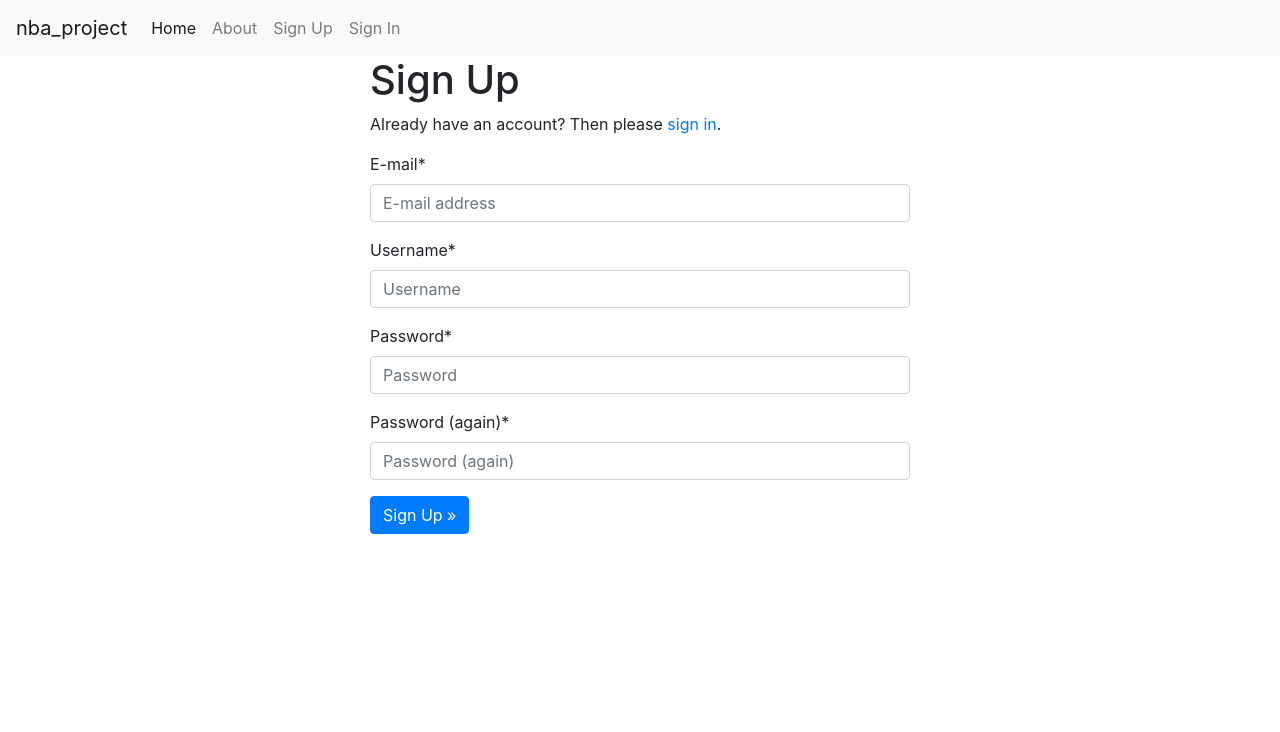
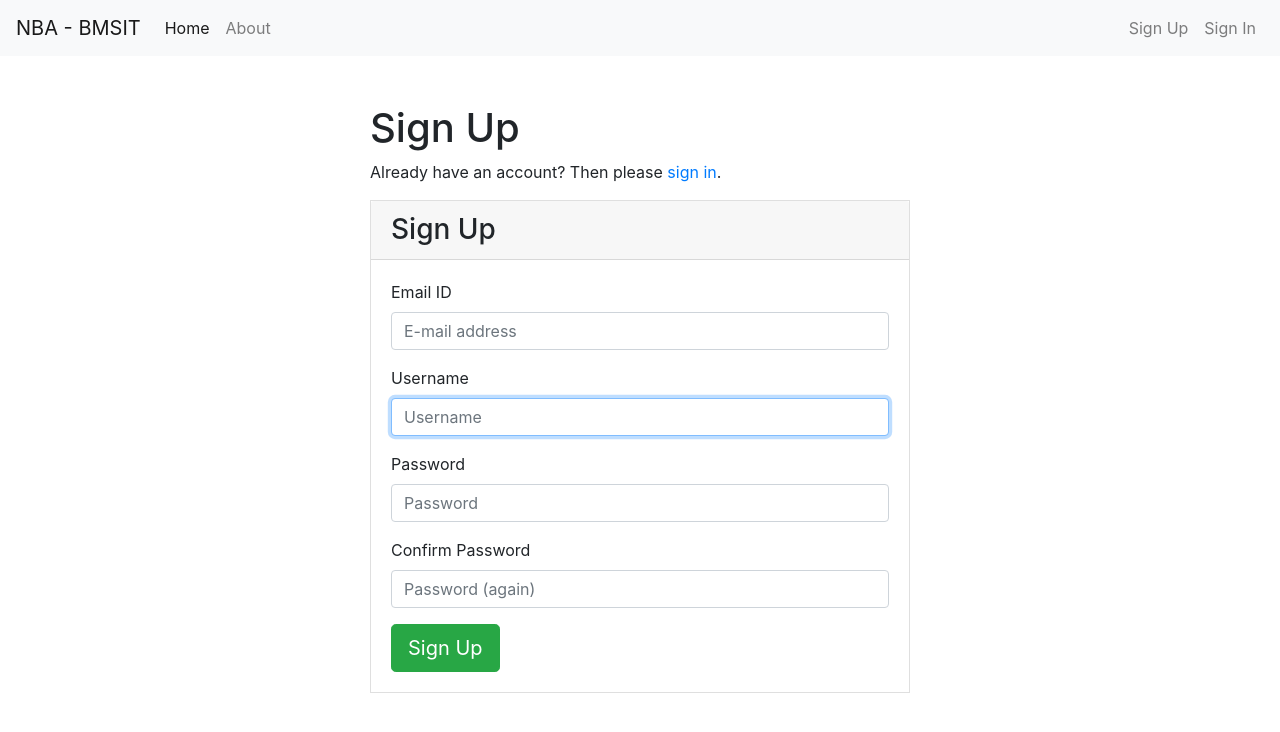
Before and after one commit to mayankkushal/nba, a Django app: page /accounts/signup/ in a window 1280 px wide. Shown: the top 732 px of the page. Run offline with Django 3.2, Linux system fonts and the light colour scheme; parts of the project's set-up code (start-up, migrations or seed data) failed here and were passed over; some libraries are stand-ins or nearby versions.

Commit message:
frontend changes

```diff
--- a/nba_project/templates/account/email.html
+++ b/nba_project/templates/account/email.html
@@ -7,7 +7,7 @@
 {% block head_title %}{% trans "Account" %}{% endblock %}
 
 {% block inner %}
-<h1>{% trans "E-mail Addresses" %}</h1>
+<h1 class="pt-5">{% trans "E-mail Addresses" %}</h1>
 
 {% if user.emailaddress_set.all %}
 <p>{% trans 'The following e-mail addresses are associated with your account:' %}</p>
@@ -24,11 +24,11 @@
 
     {{ emailaddress.email }}
     {% if emailaddress.verified %}
-    <span class="verified">{% trans "Verified" %}</span>
+    <span class="pl-5 verified">Status: {% trans "Verified" %}</span>
     {% else %}
     <span class="unverified">{% trans "Unverified" %}</span>
     {% endif %}
-    {% if emailaddress.primary %}<span class="primary">{% trans "Primary" %}</span>{% endif %}
+    {% if emailaddress.primary %}<span class="primary pl-5">{% trans "Primary" %}</span>{% endif %}
   </label>
 </div>
   {% endfor %}
--- a/nba_project/templates/account/email_confirm.html
+++ b/nba_project/templates/account/email_confirm.html
@@ -7,7 +7,7 @@
 
 
 {% block inner %}
-<h1>{% trans "Confirm E-mail Address" %}</h1>
+<h1 class="pt-5">{% trans "Confirm E-mail Address" %}</h1>
 
 {% if confirmation %}
 
--- a/nba_project/templates/account/logout.html
+++ b/nba_project/templates/account/logout.html
@@ -5,11 +5,10 @@
 {% block head_title %}{% trans "Sign Out" %}{% endblock %}
 
 {% block inner %}
-<h1>{% trans "Sign Out" %}</h1>
 
-<p>{% trans 'Are you sure you want to sign out?' %}</p>
+<p><h4 class="pt-5 center">{% trans 'Are you sure you want to sign out?' %}</h4></p>
 
-<form method="post" action="{% url 'account_logout' %}">
+<form class="center" method="post" action="{% url 'account_logout' %}">
   {% csrf_token %}
   {% if redirect_field_value %}
   <input type="hidden" name="{{ redirect_field_name }}" value="{{ redirect_field_value }}"/>
--- a/nba_project/templates/account/signup.html
+++ b/nba_project/templates/account/signup.html
@@ -6,17 +6,45 @@
 {% block head_title %}{% trans "Signup" %}{% endblock %}
 
 {% block inner %}
-<h1>{% trans "Sign Up" %}</h1>
+<h1 class="center pt-5">{% trans "Sign Up" %}</h1>
 
-<p>{% blocktrans %}Already have an account? Then please <a href="{{ login_url }}">sign in</a>.{% endblocktrans %}</p>
+<p class="center">{% blocktrans %}Already have an account? Then please <a href="{{ login_url }}">sign in</a>.{% endblocktrans %}</p>
+<div class="row">
+    <div class="col-md-12">
+        <div class="row">
+            <div class="col-md-12 mx-auto">
+                <div class="card rounded-0">
+                    <div class="card-header">
+                        <h3 class="mb-0">Sign Up</h3>
+                    </div>
+                    <div class="card-body">
+                        <form class="form" role="form" autocomplete="off" id="formLogin" novalidate="" method="POST">{% csrf_token %}
+                            <div class="form-group">
+                                <label for="uname1">Email ID</label>
+                                <input type="email" name="email" placeholder="E-mail address" class="textinput textInput form-control" required id="id_email" />
+                                <div class="invalid-feedback">Oops, you missed this one.</div>
+                            </div>
+                            <div class="form-group">
+                                <label>Username</label>
+                                <input type="text" name="username" placeholder="Username" autofocus="autofocus" minlength="1" maxlength="150" class="textinput textInput form-control" required id="id_username" />
+                                <div class="invalid-feedback">Enter your password</div>
+                            </div>
+                            <div class="form-group">
+                                <label>Password</label>
+                                <input type="password" name="password1" placeholder="Password" class="textinput textInput form-control" required id="id_password1" />
+                            </div>
+                            <div class="form-group">
+                                <label>Confirm Password</label>
+                                <input type="password" name="password2" placeholder="Password (again)" class="textinput textInput form-control" required id="id_password2" />
+                            </div>
+                            <button type="submit" class="btn btn-success btn-lg" id="btnLogin">Sign Up</button>
+                        </form>
+                    </div>
+                </div>
+            </div>
+        </div>
+    </div>
+</div>
 
-<form class="signup" id="signup_form" method="post" action="{% url 'account_signup' %}">
-  {% csrf_token %}
-  {{ form|crispy }}
-  {% if redirect_field_value %}
-  <input type="hidden" name="{{ redirect_field_name }}" value="{{ redirect_field_value }}" />
-  {% endif %}
-  <button class="btn btn-primary" type="submit">{% trans "Sign Up" %} &raquo;</button>
-</form>
 
 {% endblock %}
--- a/nba_project/templates/account/verification_sent.html
+++ b/nba_project/templates/account/verification_sent.html
@@ -5,7 +5,7 @@
 {% block head_title %}{% trans "Verify Your E-mail Address" %}{% endblock %}
 
 {% block inner %}
-    <h1>{% trans "Verify Your E-mail Address" %}</h1>
+    <h1 class="pt-5">{% trans "Verify Your E-mail Address" %}</h1>
 
     <p>{% blocktrans %}We have sent an e-mail to you for verification. Follow the link provided to finalize the signup process. Please contact us if you do not receive it within a few minutes.{% endblocktrans %}</p>
 
--- a/nba_project/templates/base.html
+++ b/nba_project/templates/base.html
@@ -39,7 +39,7 @@
         <button class="navbar-toggler navbar-toggler-right" type="button" data-toggle="collapse" data-target="#navbarSupportedContent" aria-controls="navbarSupportedContent" aria-expanded="false" aria-label="Toggle navigation">
           <span class="navbar-toggler-icon"></span>
         </button>
-        <a class="navbar-brand" href="{% url 'home' %}">nba_project</a>
+        <a class="navbar-brand" href="{% url 'home' %}">NBA - BMSIT</a>
 
         <div class="collapse navbar-collapse" id="navbarSupportedContent">
           <ul class="navbar-nav mr-auto">
@@ -49,7 +49,9 @@
             <li class="nav-item">
               <a class="nav-link" href="{% url 'about' %}">About</a>
             </li>
+          </ul>
             {% if request.user.is_authenticated %}
+            <ul class="navbar-nav ml-auto">
               <li class="nav-item">
                 {# URL provided by django-allauth/account/urls.py #}
                 <a class="nav-link" href="{% url 'users:detail' request.user.username  %}">{% trans "My Profile" %}</a>
@@ -58,7 +60,9 @@
                 {# URL provided by django-allauth/account/urls.py #}
                 <a class="nav-link" href="{% url 'account_logout' %}">{% trans "Sign Out" %}</a>
               </li>
+            </ul>
             {% else %}
+            <ul class="navbar-nav ml-auto">
               <li class="nav-item">
                 {# URL provided by django-allauth/account/urls.py #}
                 <a id="sign-up-link" class="nav-link" href="{% url 'account_signup' %}">{% trans "Sign Up" %}</a>
@@ -67,6 +71,7 @@
                 {# URL provided by django-allauth/account/urls.py #}
                 <a id="log-in-link" class="nav-link" href="{% url 'account_login' %}">{% trans "Sign In" %}</a>
               </li>
+            </ul>
             {% endif %}
           </ul>
         </div>
@@ -78,7 +83,7 @@
 
       {% if messages %}
           {% for message in messages %}
-              <div class="alert {% if message.tags %}alert-{{ message.tags }}{% endif %}">{{ message }}</div>
+
           {% endfor %}
       {% endif %}
 
--- a/nba_project/templates/users/user_detail.html
+++ b/nba_project/templates/users/user_detail.html
@@ -6,7 +6,7 @@
 {% block content %}
 <div class="container">
 
-  <div class="row">
+  <div class="row center pt-5">
     <div class="col-sm-12">
 
       <h2>{{ object.username }}</h2>
@@ -18,7 +18,7 @@
 
 {% if object == request.user %}
 <!-- Action buttons -->
-<div class="row">
+<div class="center row">
 
   <div class="col-sm-12">
     <a class="btn btn-primary" href="{% url 'users:update' %}" role="button">My Info</a>
--- a/nba_project/templates/users/user_form.html
+++ b/nba_project/templates/users/user_form.html
@@ -4,13 +4,13 @@
 {% block title %}{{ user.username }}{% endblock %}
 
 {% block content %}
-  <h1>{{ user.username }}</h1>
+  <h1 class="center pt-5">{{ user.username }}</h1>
   <form class="form-horizontal" method="post" action="{% url 'users:update' %}">
     {% csrf_token %}
     {{ form|crispy }}
     <div class="control-group">
       <div class="controls">
-        <button type="submit" class="btn">Update</button>
+        <button type="submit" class="btn btn-success">Update</button>
       </div>
     </div>
   </form>
```
Also changed, not shown: nba_project/templates/account/login.html (+38 -10 lines), nba_project/templates/main/index.html (+5 -5 lines), nba_project/templates/pages/about.html (+8 -0 lines), nba_project/templates/pages/home.html (+8 -0 lines).
